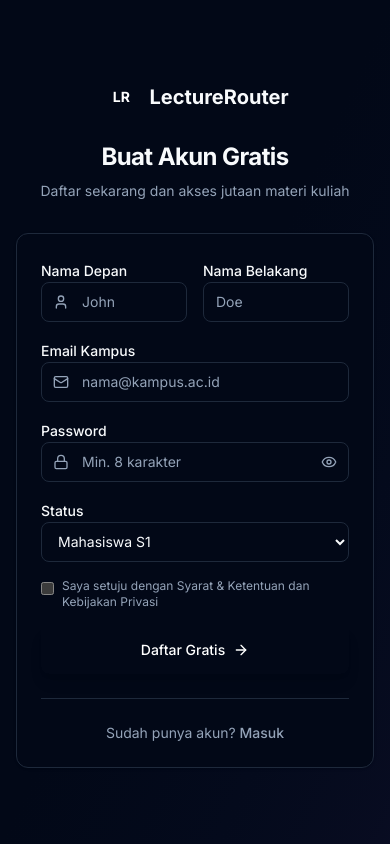
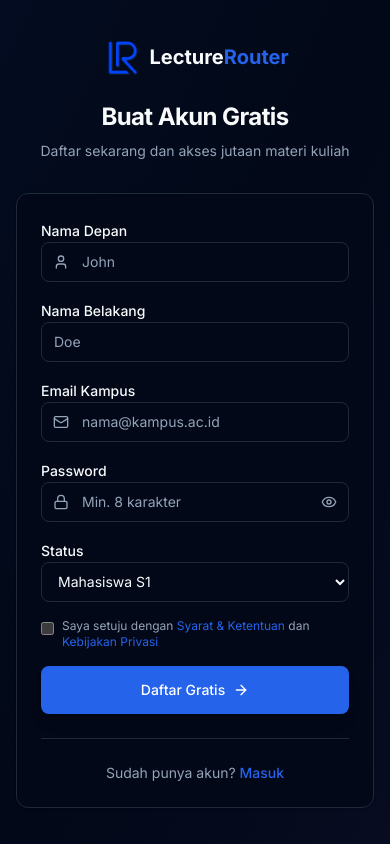
Before and after one commit to wi5nuu/lecurture-router, a Next.js app: page /register in a window 390 px wide. Built offline with nearby package versions, Linux system fonts and the light colour scheme.

Commit message:
feat: add register page

```diff
--- a/src/app/register/client.tsx
+++ b/src/app/register/client.tsx
@@ -6,13 +6,31 @@ import { Mail, Lock, User, ArrowRight, Eye, EyeOff, GraduationCap } from "lucide
 import { Button } from "@/components/ui/button";
 import { Input } from "@/components/ui/input";
 import { Card, CardContent } from "@/components/ui/card";
+import Image from "next/image";
 import { useState } from "react";
 
 export function RegisterClient() {
   const [showPassword, setShowPassword] = useState(false);
+  const [firstName, setFirstName] = useState("");
+  const [lastName, setLastName] = useState("");
+  const [email, setEmail] = useState("");
+  const [password, setPassword] = useState("");
+  const [status, setStatus] = useState("Mahasiswa S1");
+  const [errors, setErrors] = useState<Record<string, string>>({});
+
+  const validate = () => {
+    const next: Record<string, string> = {};
+    if (!firstName) next.firstName = "Nama depan wajib diisi";
+    if (!email) next.email = "Email wajib diisi";
+    else if (!/\S+@\S+\.\S+/.test(email)) next.email = "Format email tidak valid";
+    if (!password) next.password = "Password wajib diisi";
+    else if (password.length < 8) next.password = "Password minimal 8 karakter";
+    setErrors(next);
+    return Object.keys(next).length === 0;
+  };
 
   return (
-    <div className="min-h-screen flex items-center justify-center p-4 bg-gradient-to-br from-emerald/5 via-background to-violet/5">
+    <div className="min-h-screen flex items-center justify-center p-4 bg-gradient-to-br from-blue/5 via-background to-violet/5">
       <motion.div
         initial={{ opacity: 0, y: 20 }}
         animate={{ opacity: 1, y: 0 }}
@@ -20,11 +38,11 @@ export function RegisterClient() {
       >
         <div className="text-center mb-8">
           <Link href="/" className="inline-flex items-center gap-2 group mb-6">
-            <div className="flex h-10 w-10 items-center justify-center rounded-xl bg-emerald text-white font-bold text-sm transition-transform group-hover:scale-105">
-              LR
+            <div className="relative h-10 w-10 overflow-hidden rounded-xl">
+              <Image src="/android-chrome-192x192.png" alt="LectureRouter" width={40} height={40} className="object-cover" />
             </div>
             <span className="text-xl font-bold">
-              Lecture<span className="text-emerald">Router</span>
+              Lecture<span className="text-blue">Router</span>
             </span>
           </Link>
           <h1 className="text-2xl font-bold tracking-tight mb-2">Buat Akun Gratis</h1>
@@ -36,25 +54,42 @@ export function RegisterClient() {
         <Card>
           <CardContent className="p-6">
             <div className="space-y-4">
-              <div className="grid grid-cols-2 gap-4">
+              <div className="grid grid-cols-1 sm:grid-cols-2 gap-4">
                 <div className="space-y-2">
                   <label className="text-sm font-medium">Nama Depan</label>
                   <div className="relative">
                     <User className="absolute left-3 top-1/2 -translate-y-1/2 h-4 w-4 text-muted-foreground" />
-                    <Input placeholder="John" className="pl-10" />
+                    <Input
+                      placeholder="John"
+                      className="pl-10"
+                      value={firstName}
+                      onChange={(e) => setFirstName(e.target.value)}
+                    />
                   </div>
+                  {errors.firstName && <p className="text-xs text-red-500">{errors.firstName}</p>}
                 </div>
                 <div className="space-y-2">
                   <label className="text-sm font-medium">Nama Belakang</label>
-                  <Input placeholder="Doe" />
+                  <Input
+                    placeholder="Doe"
+                    value={lastName}
+                    onChange={(e) => setLastName(e.target.value)}
+                  />
                 </div>
               </div>
               <div className="space-y-2">
                 <label className="text-sm font-medium">Email Kampus</label>
                 <div className="relative">
                   <Mail className="absolute left-3 top-1/2 -translate-y-1/2 h-4 w-4 text-muted-foreground" />
-                  <Input type="email" placeholder="nama@kampus.ac.id" className="pl-10" />
+                  <Input
+                    type="email"
+                    placeholder="nama@kampus.ac.id"
+                    className="pl-10"
+                    value={email}
+                    onChange={(e) => setEmail(e.target.value)}
+                  />
                 </div>
+                {errors.email && <p className="text-xs text-red-500">{errors.email}</p>}
               </div>
               <div className="space-y-2">
                 <label className="text-sm font-medium">Password</label>
@@ -64,6 +99,8 @@ export function RegisterClient() {
                     type={showPassword ? "text" : "password"}
                     placeholder="Min. 8 karakter"
                     className="pl-10"
+                    value={password}
+                    onChange={(e) => setPassword(e.target.value)}
                   />
                   <button
                     onClick={() => setShowPassword(!showPassword)}
@@ -72,10 +109,15 @@ export function RegisterClient() {
                     {showPassword ? <EyeOff className="h-4 w-4" /> : <Eye className="h-4 w-4" />}
                   </button>
                 </div>
+                {errors.password && <p className="text-xs text-red-500">{errors.password}</p>}
               </div>
               <div className="space-y-2">
                 <label className="text-sm font-medium">Status</label>
-                <select className="flex h-10 w-full rounded-lg border border-border bg-transparent px-3 py-2 text-sm ring-offset-background focus-visible:outline-none focus-visible:ring-2 focus-visible:ring-emerald/50">
+                <select
+                  className="flex h-10 w-full rounded-lg border border-border bg-transparent px-3 py-2 text-sm ring-offset-background focus-visible:outline-none focus-visible:ring-2 focus-visible:ring-blue/50"
+                  value={status}
+                  onChange={(e) => setStatus(e.target.value)}
+                >
                   <option>Mahasiswa S1</option>
                   <option>Mahasiswa S2</option>
                   <option>Mahasiswa S3</option>
@@ -88,12 +130,12 @@ export function RegisterClient() {
                 <input type="checkbox" id="terms" className="rounded border-border mt-1" />
                 <label htmlFor="terms" className="text-xs text-muted-foreground">
                   Saya setuju dengan{" "}
-                  <a href="#" className="text-emerald hover:underline">Syarat & Ketentuan</a>{" "}
+                  <a href="#" className="text-blue hover:underline">Syarat & Ketentuan</a>{" "}
                   dan{" "}
-                  <a href="#" className="text-emerald hover:underline">Kebijakan Privasi</a>
+                  <a href="#" className="text-blue hover:underline">Kebijakan Privasi</a>
                 </label>
               </div>
-              <Button className="w-full h-12 bg-emerald hover:bg-emerald-dark gap-2">
+              <Button className="w-full h-12 bg-blue hover:bg-blue-dark gap-2" onClick={validate}>
                 Daftar Gratis <ArrowRight className="h-4 w-4" />
               </Button>
             </div>
@@ -101,7 +143,7 @@ export function RegisterClient() {
             <div className="mt-6 pt-6 border-t border-border text-center">
               <p className="text-sm text-muted-foreground">
                 Sudah punya akun?{" "}
-                <Link href="/login" className="text-emerald font-medium hover:underline">
+                <Link href="/login" className="text-blue font-medium hover:underline">
                   Masuk
                 </Link>
               </p>
```
